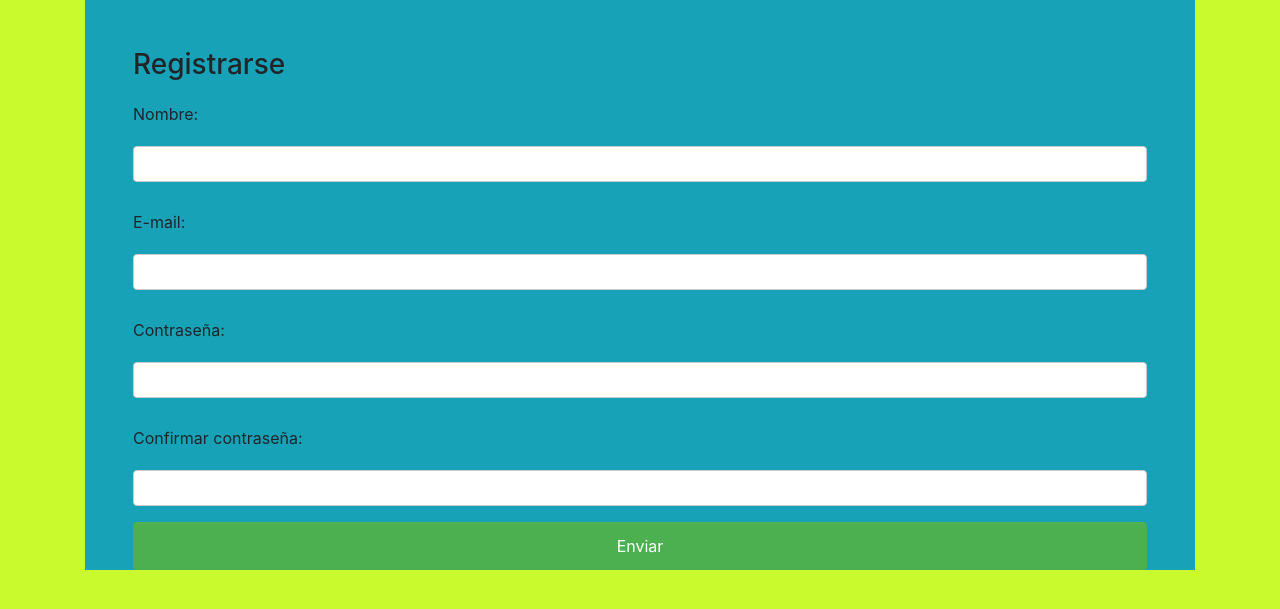
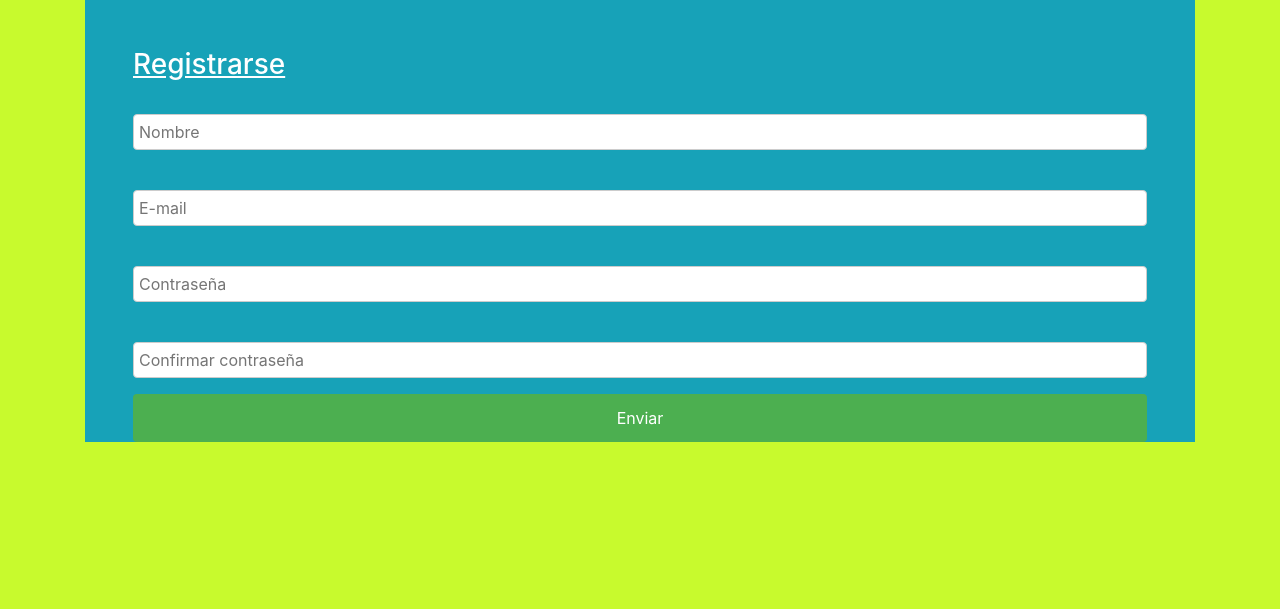
Before and after one commit to JuanCruzIlyef/Essencials, a PHP site: page /NUEVO/registro.html in a window 1280 px wide. Shown: the part 48-657 px from the top of the page. Run offline with PHP 8.4, Linux system fonts and the light colour scheme; some libraries are stand-ins or nearby versions.

Commit message:
Retoques Login y Registro

```diff
--- a/NUEVO/css/style.css
+++ b/NUEVO/css/style.css
@@ -43,7 +43,7 @@ input, select, textarea {
 }
 
 label {
-  padding: 12px 12px 12px 0;
+  padding: ;
   display: inline-block;
 }
 
@@ -88,3 +88,8 @@ input[type=submit]:hover {
   }
 }
 /* footer form end*/
+
+/* Registro */
+main h3 {
+  color: white;
+}
--- a/NUEVO/registro.html
+++ b/NUEVO/registro.html
@@ -59,34 +59,26 @@
     </nav>
 <!--Registro-->
 <main class="container bg-info p-5 m-8" align="center p-5">
-    <h3>Registrarse</h3>
-    <form class="" action="index.html" method="post">
+    <h3><u>Registrarse<u></h3>
+    <form class="Registrarse" action="index.html" method="post">
       <p>
-        <label for="nombre">
-        Nombre:
-        </label>
-        <input id="name"type="text" name="nombre" value="">
+        <label for="Nombre"></label>
+        <input id="Nombre" type="text" name="Nombre" value="" placeholder="Nombre">
       </p>
       <p>
-        <label for="email">
-        E-mail:
-        </label>
-        <input id="email"type="email" name="email" value="">
+        <label for="email"></label>
+        <input id="email"type="email" name="email" value="" placeholder="E-mail">
       </p>
       <p>
-        <label for="pass">
-        Contraseña:
-        </label>
-        <input id=""type="password" name="pass" value="" class="mr auto">
+        <label for="password"></label>
+        <input id="password"type="password" name="password" value="" placeholder="Contraseña">
       </p>
       <p>
-        <label for="pass">
-       Confirmar contraseña:
-        </label class="">
-        <input id="pass"type="password" name="pass" value="" class="mr-5">
+        <label for="password"></label class="">
+        <input id="password"type="password" name="password" value="" placeholder="Confirmar contraseña">
       </p>
       <p>
-        <input class="btn btn-success"type="submit" name="" value="Enviar">
+        <input class="btn btn-success" type="submit" name="" value="Enviar">
       </p>
     </form>
     </main>
```
Also changed, not shown: NUEVO/home.html (+4 -4 lines), NUEVO/login.html (+8 -11 lines).
